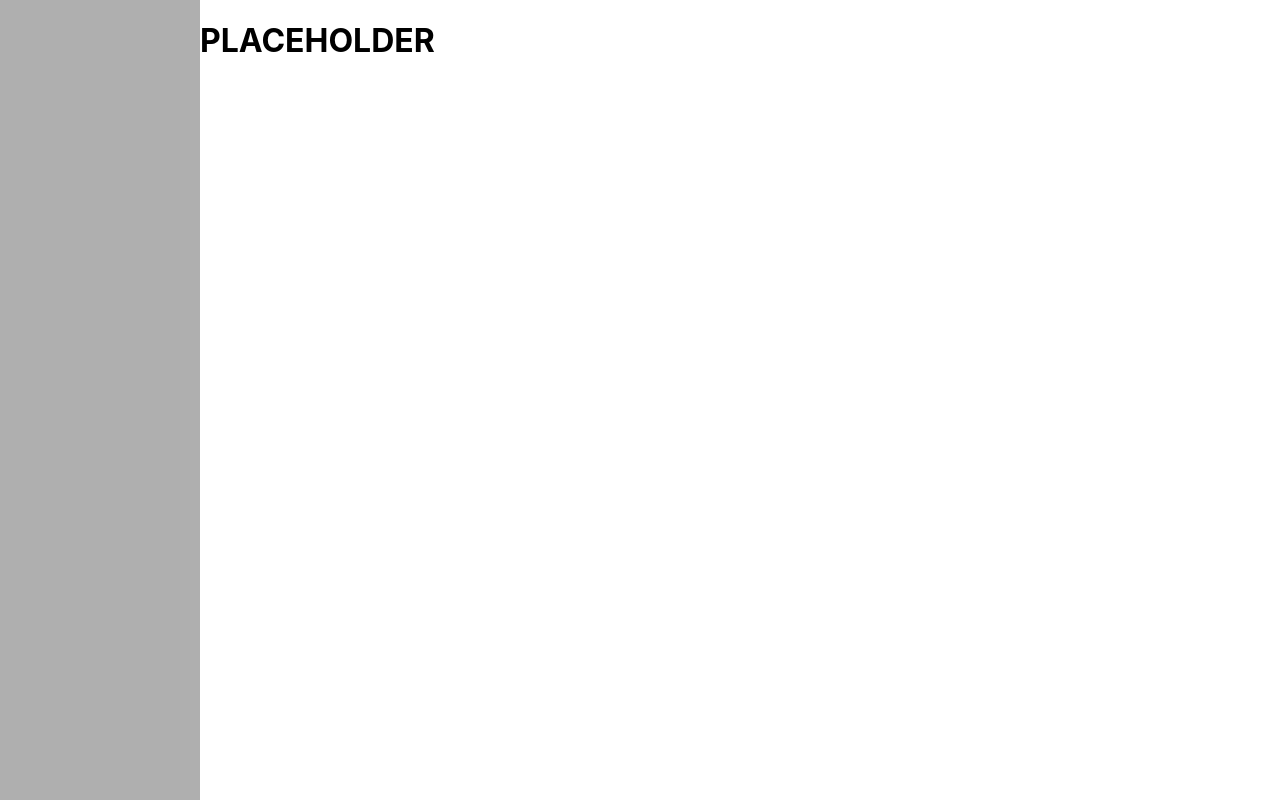
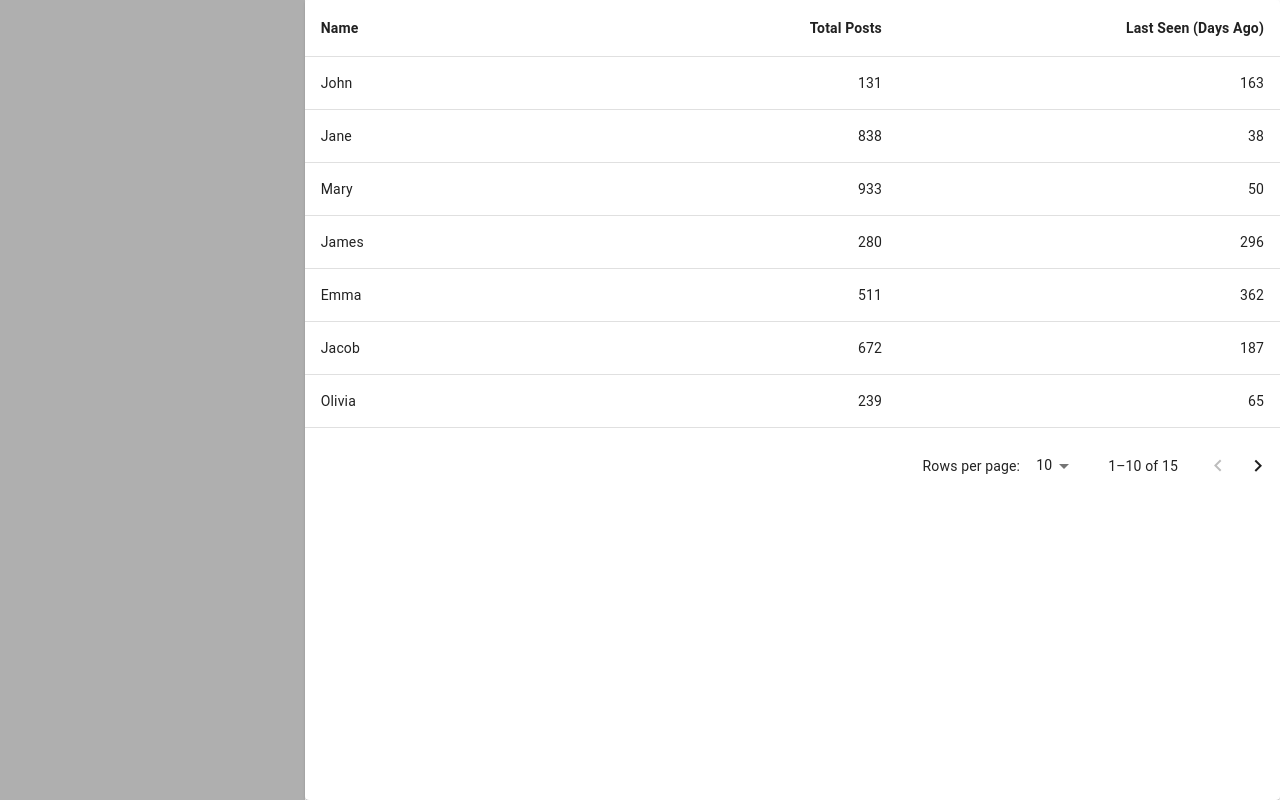
Before and after one commit to compsci320/campuswire-stats, a React (Create React App) app: page /engagement in a window 1280 px wide. Built offline with nearby package versions, Linux system fonts and the light colour scheme.

Commit message:
adding table to engagement page

```diff
--- a/src/pages/engagement-page/EngagementPage.tsx
+++ b/src/pages/engagement-page/EngagementPage.tsx
@@ -1,9 +1,14 @@
 import React from 'react';
 import './EngagementPage.css';
+import Navbar from '../../components/navbar/Navbar';
+import Engagetable from '../../components/engagetable/Engagetable';
 
 function EngagementPage() {
   return (
-    <h1>PLACEHOLDER</h1>
+    <>
+        <Navbar />
+        <Engagetable />
+    </>
   );
 }
 
```
